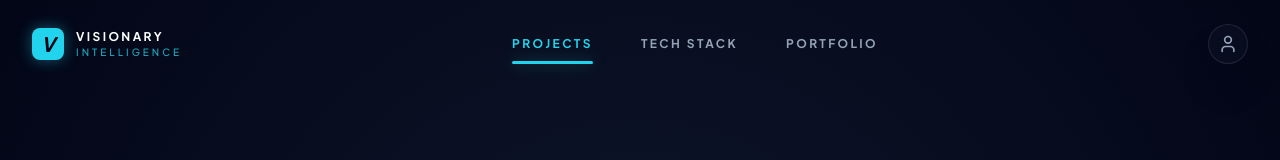
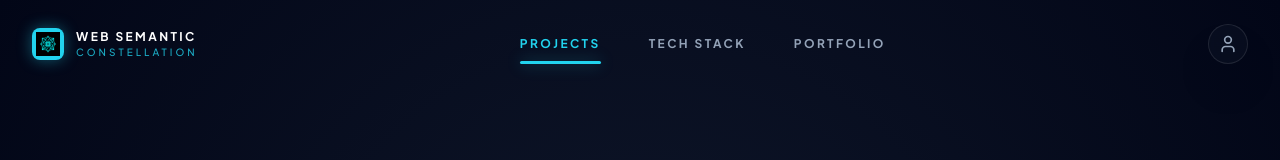
Before and after one commit to AlbertoSanzAlonso/web-rag, a React (Vite) app in the folder frontend/: page / in a window 1280 px wide. Shown: the top 160 px of the page. Built offline with nearby package versions, Linux system fonts and the light colour scheme; no server answers.

Commit message:
style: rename project to Web Semantic Constellation and update logo/favicon

```diff
--- a/frontend/index.html
+++ b/frontend/index.html
@@ -1,13 +1,16 @@
 <!doctype html>
 <html lang="en">
+
 <head>
   <meta charset="UTF-8" />
-    <link rel="icon" type="image/svg+xml" href="/vite.svg" />
+  <link rel="icon" type="image/png" href="/favicon.png" />
   <meta name="viewport" content="width=device-width, initial-scale=1.0" />
-    <title>VISIONARY INTELLIGENCE | Semantic Search</title>
+  <title>WEB SEMANTIC CONSTELLATION | Neural Search</title>
 </head>
+
 <body>
   <div id="root"></div>
   <script type="module" src="/src/main.tsx"></script>
 </body>
+
 </html>
--- a/frontend/src/components/Layout.tsx
+++ b/frontend/src/components/Layout.tsx
@@ -9,12 +9,12 @@ const Layout: React.FC<{ children: React.ReactNode }> = ({ children }) => {
             {/* Top Navigation */}
             <header className="w-full flex justify-between items-center px-8 py-6 max-w-7xl mx-auto z-50">
                 <div className="flex items-center gap-3">
-                    <div className="w-8 h-8 bg-vision-cyan rounded-lg flex items-center justify-center shadow-neon-cyan">
-                        <span className="text-background font-black text-xl italic">V</span>
+                    <div className="w-8 h-8 bg-vision-cyan rounded-lg flex items-center justify-center shadow-neon-cyan overflow-hidden">
+                        <img src="/favicon.png" alt="Logo" className="w-6 h-6 object-contain" />
                     </div>
                     <div className="flex flex-col -gap-1">
-                        <span className="text-xs font-black tracking-[0.2em] text-white">VISIONARY</span>
-                        <span className="text-[10px] font-medium tracking-[0.3em] text-vision-cyan/80">INTELLIGENCE</span>
+                        <span className="text-xs font-black tracking-[0.2em] text-white">WEB SEMANTIC</span>
+                        <span className="text-[10px] font-medium tracking-[0.3em] text-vision-cyan/80">CONSTELLATION</span>
                     </div>
                 </div>
 
```
Also changed, not shown: frontend/public/favicon.png (added). Lines whose indentation alone changed are shown as unchanged.
